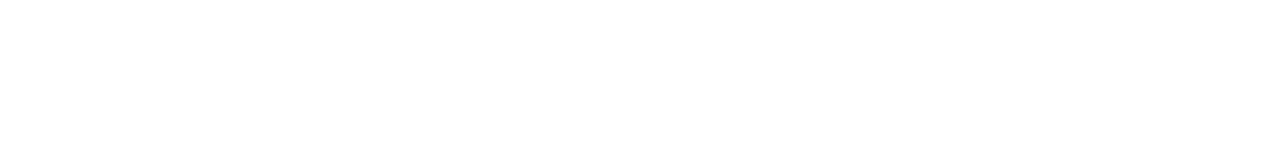
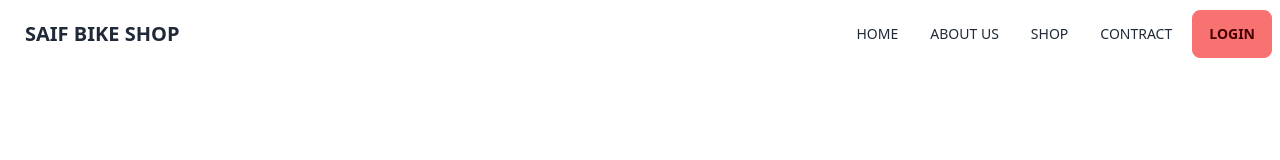
Before and after one commit to Saifmahin500/Bikeshop-zone-with-daisyui, a plain HTML site: page index.html in a window 1280 px wide. Drawn offline with nearby package versions, Linux system fonts and the light colour scheme.

Commit message:
adder my navber section

```diff
--- a/index.html
+++ b/index.html
@@ -4,8 +4,49 @@
     <meta charset="UTF-8">
     <meta name="viewport" content="width=device-width, initial-scale=1.0">
     <title>Biker shop</title>
+        <link href="https://cdn.jsdelivr.net/npm/daisyui@3.3.1/dist/full.css" rel="stylesheet" type="text/css" />
+    <script src="https://cdn.tailwindcss.com"></script>
+    <link rel="preconnect" href="https://fonts.googleapis.com">
+    <link rel="preconnect" href="https://fonts.gstatic.com" crossorigin>
+    <link href="https://fonts.googleapis.com/css2?family=Poppins:wght@400;500;600;700;800&display=swap" rel="stylesheet">
+    <style>
+        .font-poppins{
+            font-family: 'Poppins', sans-serif;
+        }
+    </style>
 </head>
-<body>
+<body class=".font-poppins">
+    <div class="navbar bg-base-100">
+        <div class="flex-1">
+          <div class="dropdown">
+            <label tabindex="0" class="btn btn-ghost lg:hidden">
+              <svg xmlns="http://www.w3.org/2000/svg" class="h-5 w-5" fill="none" viewBox="0 0 24 24" stroke="currentColor"><path stroke-linecap="round" stroke-linejoin="round" stroke-width="2" d="M4 6h16M4 12h8m-8 6h16" /></svg>
+            </label>
+            <ul tabindex="0" class="menu menu-sm dropdown-content mt-3 z-[1] p-2 shadow bg-base-100 rounded-box w-52 text-base">
+              <li><a>HOME</a></li>
+              <li>
+                <a>ABOUT US</a>
+              </li>
+              <li><a>SHOP</a></li>
+              <li><a>CONTRACT</a></li>
+            </ul>
+          </div>
+          <a class="btn btn-ghost normal-case text-xl .font-poppins"> SAIF BIKE SHOP</a>
+        </div>
+        <div class="navbar-center hidden lg:flex text-base">
+          <ul class="menu menu-horizontal px-1 ">
+            <li><a>HOME</a></li>
+              <li>
+                <a>ABOUT US</a>
+              </li>
+              <li><a>SHOP</a></li>
+              <li><a>CONTRACT</a></li>
+          </ul>
+        </div>
+        <div class="navbar-end w-auto">
+          <a class="btn btn-error">Login</a>
+        </div>
+      </div>
 
 </body>
 </html>
--- /dev/null
+++ b/tailwind.config.js
@@ -0,0 +1,8 @@
+/** @type {import('tailwindcss').Config} */
+module.exports = {
+    content: ["./src/**/*.{html,js}"],
+    theme: {
+      extend: {},
+    },
+    plugins: [],
+  }
```
Also changed, not shown: images/icons/star-half-stroke-solid.svg (added), images/icons/star-regular.svg (added), images/icons/star-solid.svg (added), images/others/android.png (added), images/others/extrabike.png (added), images/others/faq.png (added), images/others/feature-bike.png (added), images/others/ios.png (added), images/others/latest1.png (added), images/others/latest2.png (added), images/others/latest3.png (added), images/others/user-1.png (added), images/others/user-2.png (added), images/others/user-3.png (added), 4 more files.
